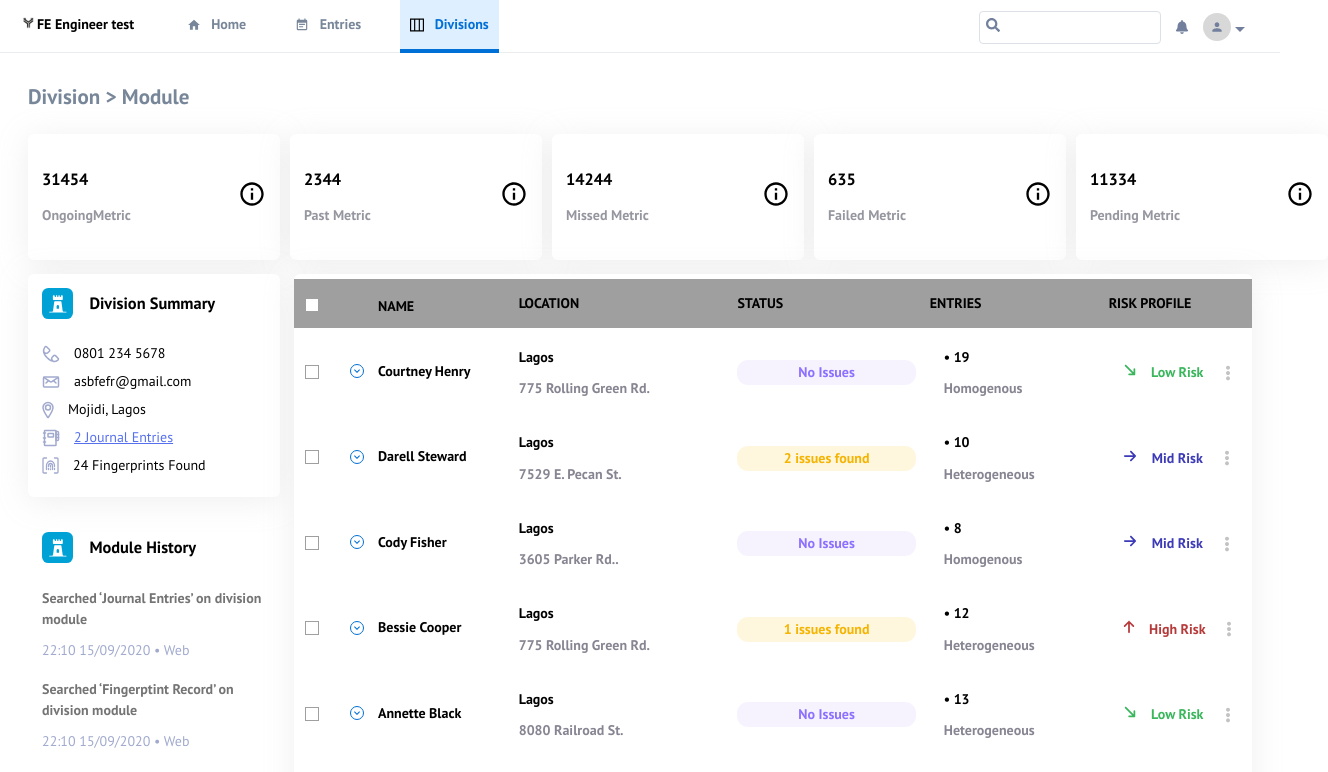
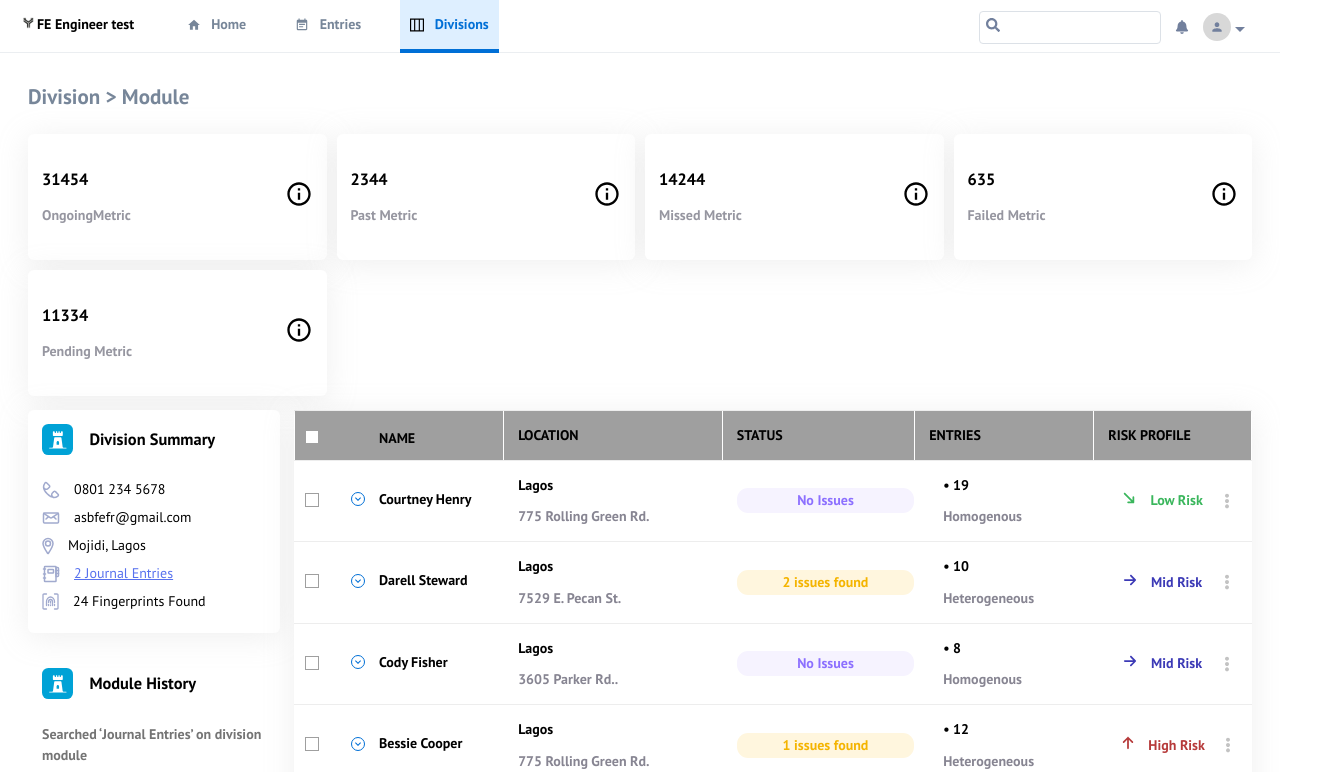
Before and after one commit to bolajahmad/airtable, a React (Create React App) app: page / in a window 1280 px wide. Shown: the top 772 px of the page, 1328 px wide, since content can reach past the window. Built offline with nearby package versions, Linux system fonts and the light colour scheme.

Commit message:
update UI

```diff
--- a/src/components/styles/main-styles.tsx
+++ b/src/components/styles/main-styles.tsx
@@ -10,14 +10,16 @@ export const MainComponentStyles = styled.main`
   }
 
   .main {
+    margin: 0 auto;
     margin-top: 1.5em;
+    max-width: 1300px;
 
     & > * + * {
       margin-top: 1em;
     }
 
     .grid.col-5 {
-      grid-template-columns: repeat(5, 18em);
+      grid-template-columns: repeat(auto-fill, minmax(18em, 1fr));
       grid-gap: 10px;
     }
 
--- a/src/components/sub-components/table.tsx
+++ b/src/components/sub-components/table.tsx
@@ -8,8 +8,8 @@ import styled from 'styled-components';
 const Wrapper = styled.div`
   table {
 		font-weight: bold;
-		border-collapse: separate;
-		border-spacing: 0 5px;
+		border-collapse: collapse;
+		border-spacing: 0 0;
 		text-align: left;
 		width: 100%;
 
@@ -17,6 +17,8 @@ const Wrapper = styled.div`
 			padding: 1em 0 1em 1em;
 			vertical-align: middle;
 			position: relative;
+			border: 1px solid;
+			border-color: rgba(183, 183, 183, 0.25) transparent;
 
 			&:first-child {
 				min-width: 10em;
@@ -50,6 +52,43 @@ const Wrapper = styled.div`
 
 		thead {
 			background-color: #9F9F9F;
+		}
+	}
+
+	@media (max-width: 1000px) {
+		thead {
+			opacity: 0;
+			position: absolute;
+			top: 0;
+			left: 0;
+			display: none;
+		}
+
+		tbody {
+			display: grid;
+			grid-auto-columns: auto;
+			grid-template-columns: repeat(auto-fit, minmax(300px, 1fr));
+			gap: 20px;
+		}
+
+		tr {
+			border: 1px solid rgba(183, 183, 183, 0.25);
+		}
+
+		td, th {
+			display: flex;
+			padding: 10px 20px;
+			font-weight: normal;
+			border: none !important;
+			background: none;
+
+			:first-child {
+				margin-top; 10px;
+			}
+
+			:last-child {
+				margin-bottom: 10px;
+			}
 		}
 	}
 `;
--- a/src/components/table.component.tsx
+++ b/src/components/table.component.tsx
@@ -8,6 +8,8 @@ import { Table } from './sub-components';
 
 
 const Wrapper = styled.div`
+	max-width: 1024px;
+
   .name_col {
     display: flex;
     align-items: center;
```
